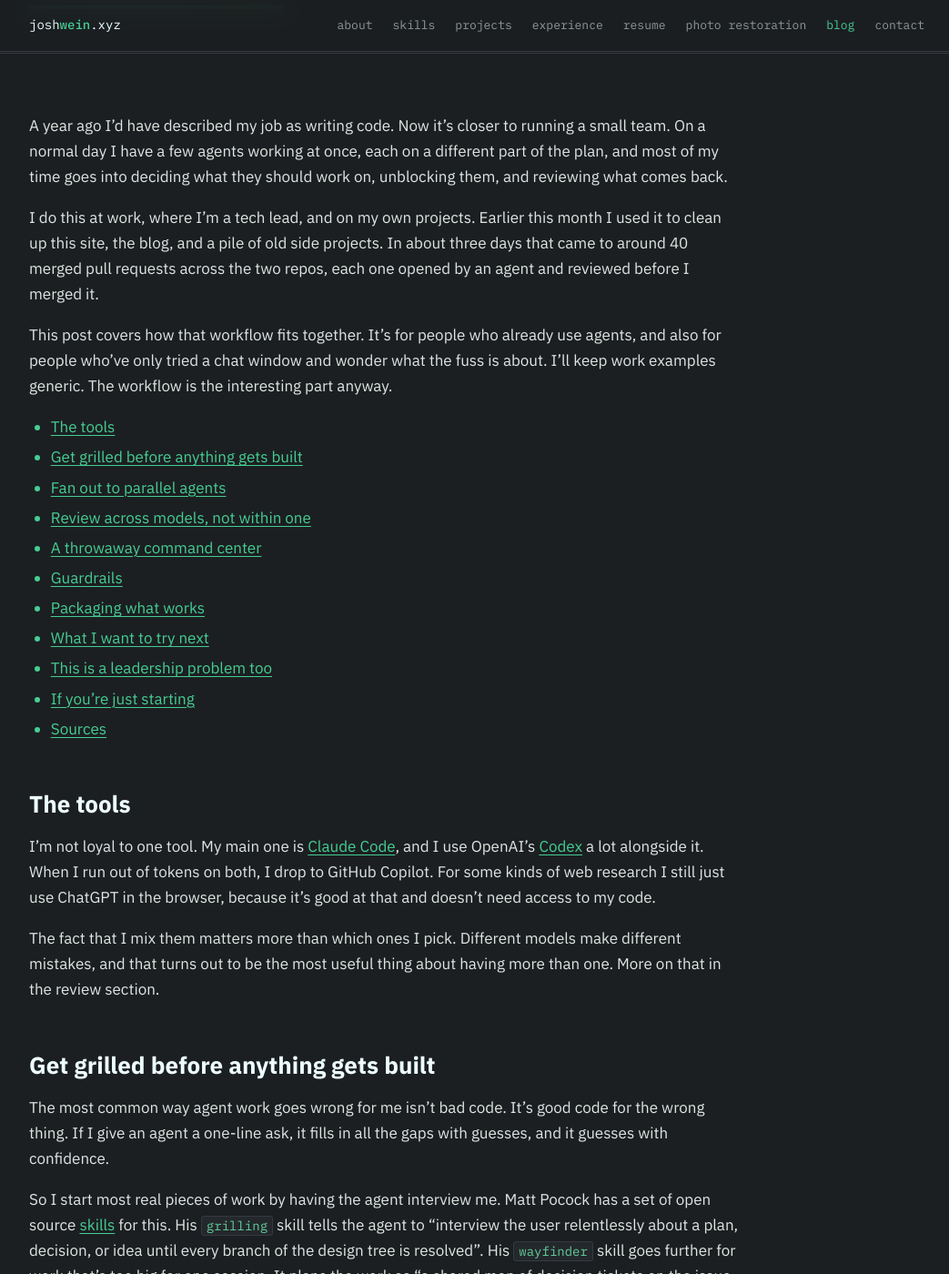
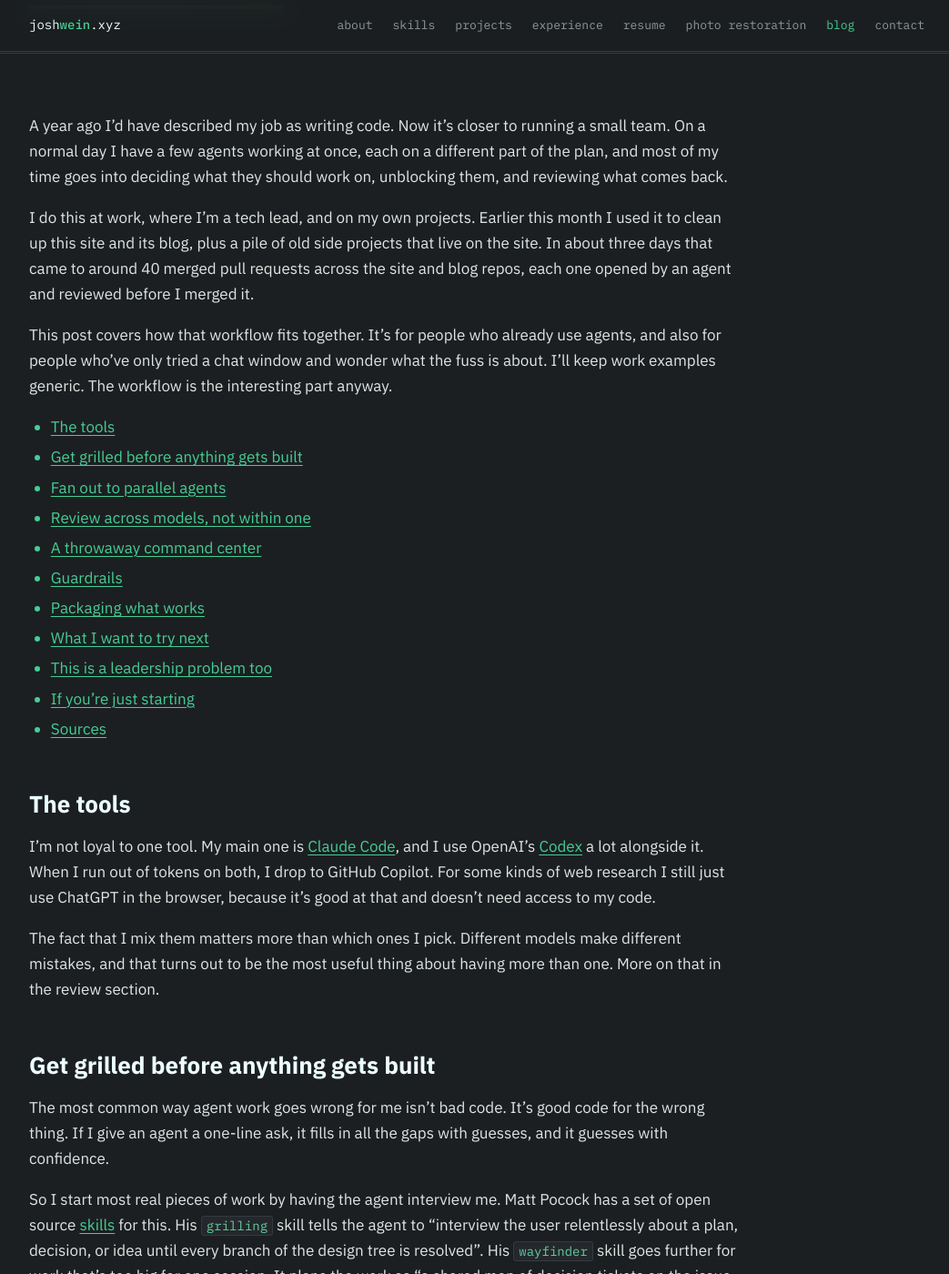
Before and after one commit to JoshWein/blog, a Jekyll site: the page built from _posts/2026-11-21-multi-agent-workflows.md, in a window 1280 px wide and 1400 px high, scrolled down 349 px. Shown: the whole window at 91% size, without its empty margins (116-1159 px from the left). Built offline with Jekyll 4.4.1, drawn with Linux system fonts in a browser that asks for light colours; comment, search, counter and statistics services are not loaded; part of the change alters nothing that is shown; some of the changed text lies outside the part shown.

Commit message:
Address review: clarify repos and review loop, larger diagram text on phones
Co-Authored-By: Claude Opus 5.5 <noreply@anthropic.com>
Claude-Session: https://claude.ai/code/session_01HtAirmGQyAcmjJao62wzYe

```diff
--- a/_posts/2026-11-21-multi-agent-workflows.md
+++ b/_posts/2026-11-21-multi-agent-workflows.md
@@ -8,7 +8,7 @@ description: 'Most of my code is written by agents now, and the job has turned i
 
 A year ago I'd have described my job as writing code. Now it's closer to running a small team. On a normal day I have a few agents working at once, each on a different part of the plan, and most of my time goes into deciding what they should work on, unblocking them, and reviewing what comes back.
 
-I do this at work, where I'm a tech lead, and on my own projects. Earlier this month I used it to clean up this site, the blog, and a pile of old side projects. In about three days that came to around 40 merged pull requests across the two repos, each one opened by an agent and reviewed before I merged it.
+I do this at work, where I'm a tech lead, and on my own projects. Earlier this month I used it to clean up this site and its blog, plus a pile of old side projects that live on the site. In about three days that came to around 40 merged pull requests across the site and blog repos, each one opened by an agent and reviewed before I merged it.
 
 This post covers how that workflow fits together. It's for people who already use agents, and also for people who've only tried a chat window and wonder what the fuss is about. I'll keep work examples generic. The workflow is the interesting part anyway.
 
@@ -104,7 +104,7 @@ A model reviewing its own work tends to agree with itself. It made its choices f
 In practice it goes one of two ways:
 
 * Claude writes the code and asks Codex to review it.
-* Codex writes the code, and then a separate Claude session and Codex both review it.
+* Codex writes the code, and then a separate Claude session and a fresh Codex session both review it. That way there's always at least one reviewer that isn't the model that wrote it.
 
 Either way, the review comments go back to whoever wrote the code, they fix it, and it goes around again until the reviewers stop finding real problems. Only then does a PR get opened, and then the automated PR reviews run on top and get addressed too. On my personal projects, every PR also gets a final review from a separate, cheaper model before I merge.
 
@@ -121,7 +121,7 @@ Either way, the review comments go back to whoever wrote the code, they fix it,
   <text class="sub" x="155" y="36" text-anchor="middle">fix + re-review</text>
   <path class="wire" d="M535 100 C535 40 390 40 390 100"/>
   <path class="flow" d="M535 100 C535 40 390 40 390 100" style="animation-delay:-.8s"/>
-  <text class="sub" x="462" y="36" text-anchor="middle">address comments</text>
+  <text class="sub" x="462" y="36" text-anchor="middle">fix + re-run</text>
   <rect class="box" x="20" y="100" width="110" height="60" rx="4"/>
   <text class="lbl" x="75" y="128" text-anchor="middle">write</text>
   <text class="sub" x="75" y="146" text-anchor="middle">model A</text>
--- a/css/blogstyle.css
+++ b/css/blogstyle.css
@@ -131,7 +131,7 @@ footer a:hover { color: var(--green); }
 .cc .run small::before { content: "● "; color: var(--green); animation: pulse 1.6s ease-in-out infinite; }
 .cc .wait { border-left-color: #f2c27b; }
 .cc .done { border-left-color: var(--green-dark); opacity: .7; }
-@media (max-width: 760px) { .cc { grid-template-columns: 1fr 1fr; } }
+@media (max-width: 760px) { .cc { grid-template-columns: 1fr 1fr; } .diagram .lbl { font-size: 17px; } .diagram .sub { font-size: 13px; } }
 @media (prefers-reduced-motion: reduce) {
   .diagram .flow, .diagram .pulse, .cc .run small::before { animation: none; }
 }
```
